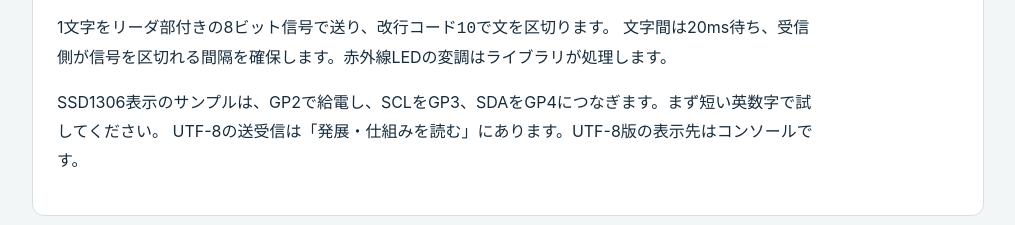
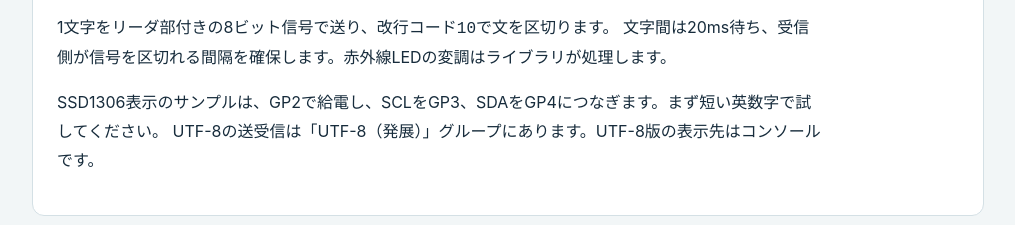
Before and after one commit to swawa-yu/pico-ir-rimocon, a website: page docs.html in a window 1280 px wide. Shown: the part 2767-2992 px from the top of the page, without its empty margins (132-1147 px from the left). Drawn offline with Linux system fonts and the light colour scheme; no server answers.

Commit message:
UTF-8サンプルの案内を一覧内の分類名に合わせる

```diff
--- a/docs.html
+++ b/docs.html
@@ -91,7 +91,7 @@
     <p>1文字をリーダ部付きの8ビット信号で送り、改行コード<code>10</code>で文を区切ります。
     文字間は20ms待ち、受信側が信号を区切れる間隔を確保します。赤外線LEDの変調はライブラリが処理します。</p>
     <p>SSD1306表示のサンプルは、GP2で給電し、SCLをGP3、SDAをGP4につなぎます。まず短い英数字で試してください。
-    UTF-8の送受信は「発展・仕組みを読む」にあります。UTF-8版の表示先はコンソールです。</p>
+    UTF-8の送受信は「UTF-8（発展）」グループにあります。UTF-8版の表示先はコンソールです。</p>
   </section>
   <section id="circuits" class="card">
     <h2>部品と回路</h2>
```
